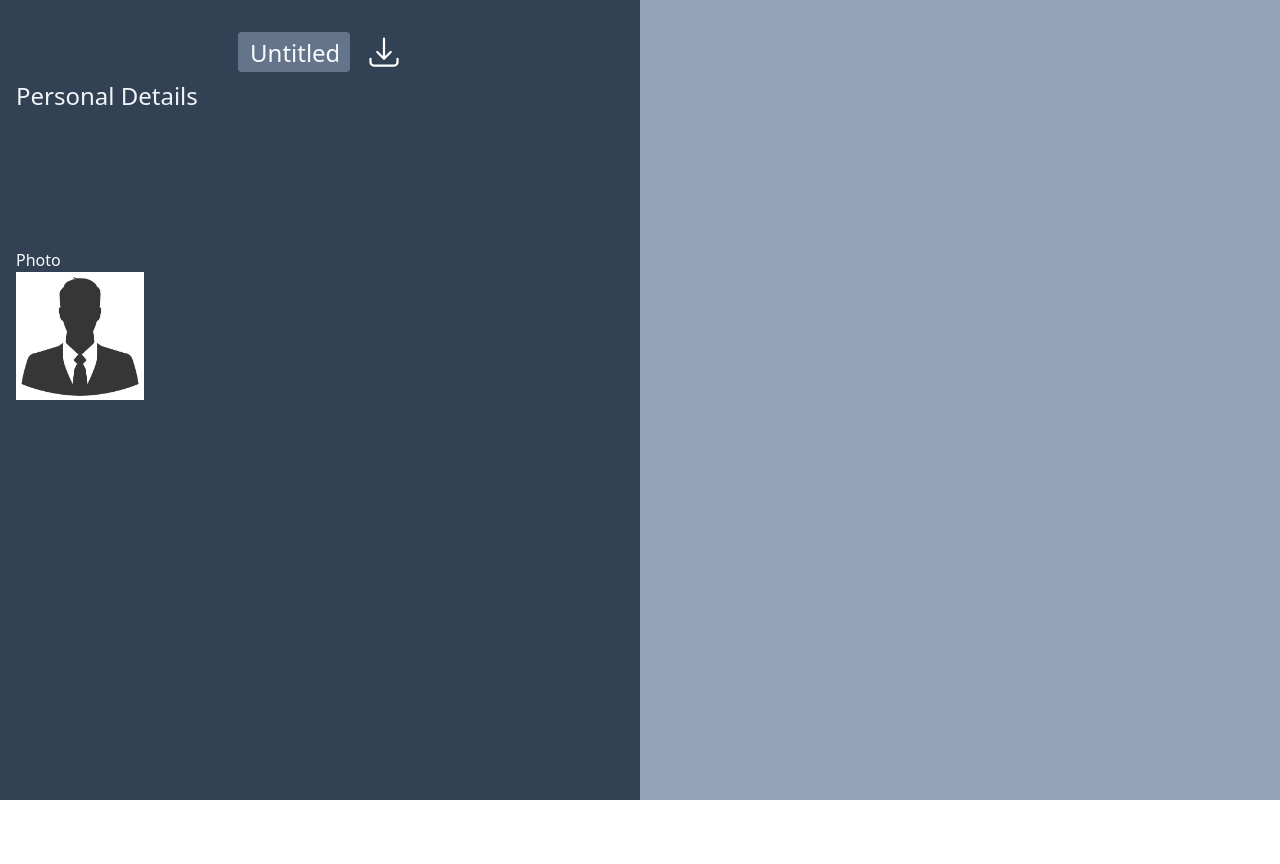
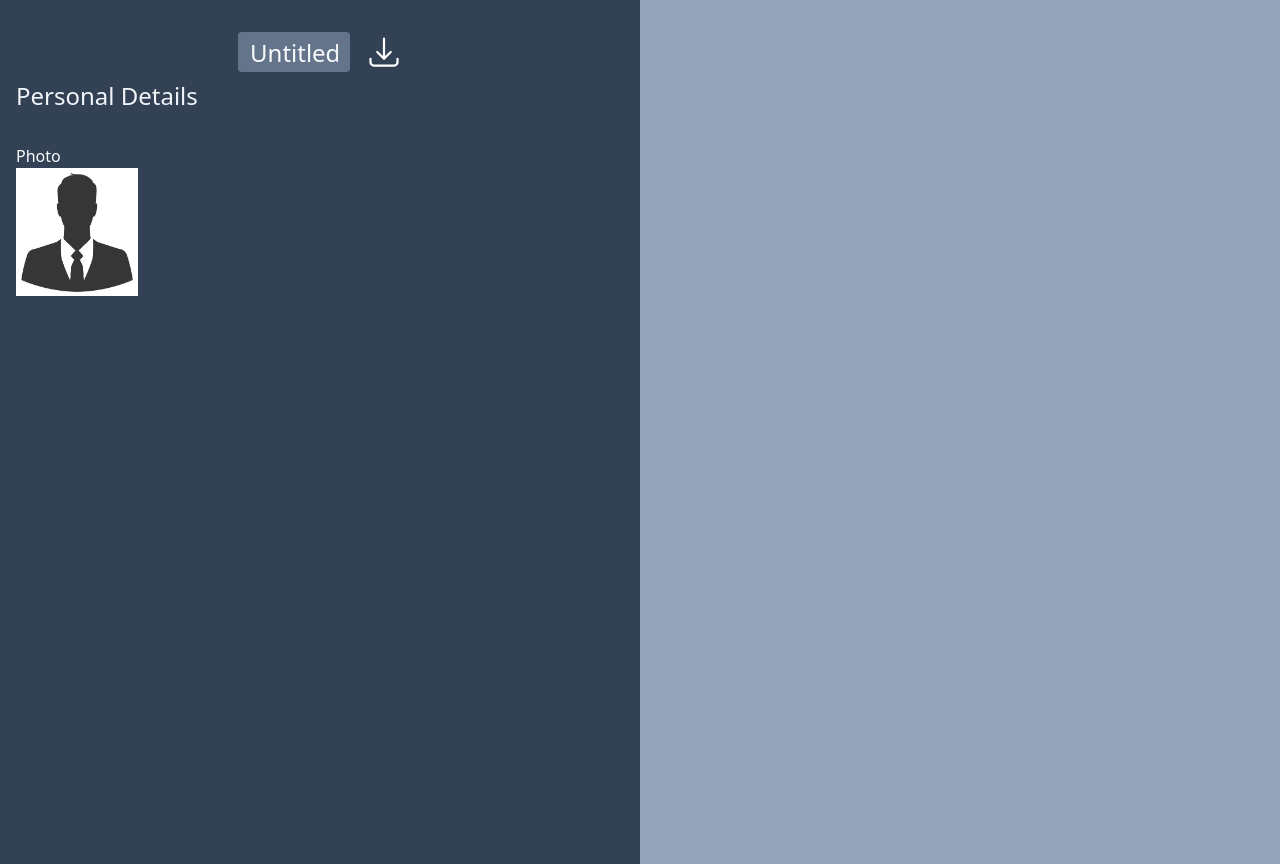
Before and after one commit to aScHEABL/cv-project, a React (Create React App) app: page / in a window 1280 px wide. Before the commit the page ends 800 px from the top, so only its background shows below. Built offline with nearby package versions, Linux system fonts and the light colour scheme.

Commit message:
update: Personal Details grid #0

```diff
--- a/src/components/PersonalDetails.js
+++ b/src/components/PersonalDetails.js
@@ -8,9 +8,9 @@ class PersonalDetails extends Component {
 
     render() {
         return (
-        <section className="h-1/2 grid">
-            <h2 className="text-slate-100 text-2xl">Personal Details</h2>
-            <br />
+        <section className="h-1/2 grid grid-cols-[2fr_2fr_2fr_2fr_2fr]
+        grid-rows-[1fr_1fr_1fr_1fr_1fr] ">
+            <h2 className="text-slate-100 text-2xl col-span-5">Personal Details</h2>
             <div className="flex gap-4 h-fit w-fit">
                 <Photo />
             </div>
```
